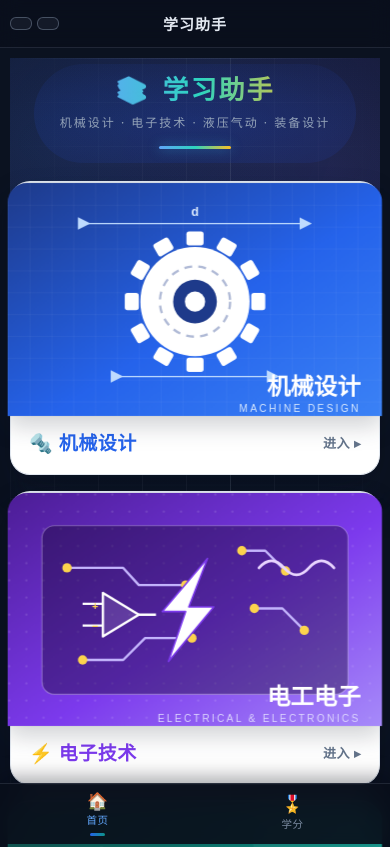
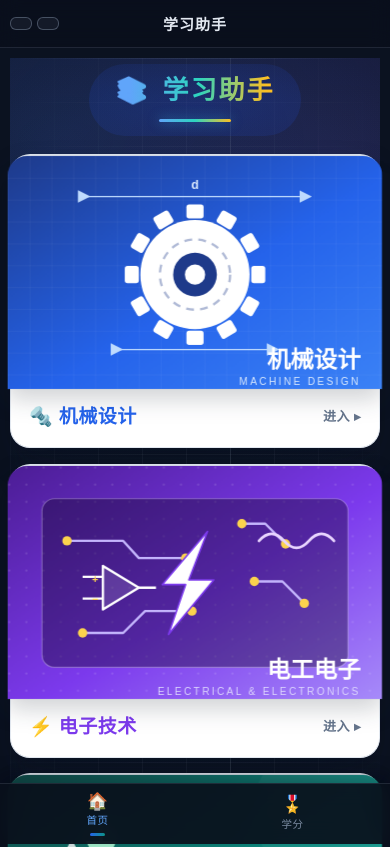
Before and after one commit to chenweida0325-hash/xuexi-zhushou, a plain HTML site: page index.html in a window 390 px wide. Shown: the top 847 px of the page. Drawn offline with Linux system fonts and the light colour scheme.

Commit message:
v4.4.1 移除首页标题下的灰字副标题

```diff
--- a/index.html
+++ b/index.html
@@ -202,7 +202,6 @@ main { max-width: 1040px; margin: 0 auto; padding: 16px 14px 96px; }
   }
   .hh-title .hh-logo { -webkit-text-fill-color: transparent; }
 }
-.hh-sub { font-size: 13.5px; color: #94a3b8; letter-spacing: 3px; margin-top: 8px; }
 .home-hero::after {
   content: ''; display: block; width: 72px; height: 3px; margin: 14px auto 0;
   border-radius: 2px; background: linear-gradient(90deg, #60a5fa, #2dd4bf, #fbbf24);
@@ -525,7 +524,6 @@ main { max-width: 1040px; margin: 0 auto; padding: 16px 14px 96px; }
   .cc-name { font-size: 19px; }
   .home-hero { margin-bottom: 18px; }
   .hh-title { font-size: 26px; }
-  .hh-sub { font-size: 12px; letter-spacing: 2px; }
 }
 </style>
 </head>
@@ -546,7 +544,6 @@ main { max-width: 1040px; margin: 0 auto; padding: 16px 14px 96px; }
     <div class="home-bg" aria-hidden="true"><!-- v4.2：已精简，仅保留蓝图网格与暗角背景纹理，水印线稿全部移除 --></div>
     <div class="home-hero">
       <h1 class="hh-title"><span class="hh-logo">📚</span> 学习助手</h1>
-      <p class="hh-sub">机械设计 · 电子技术 · 液压气动 · 装备设计</p>
     </div>
     <div id="home-list" class="home-grid"><p class="loading">加载中…</p></div>
   </section>
```
